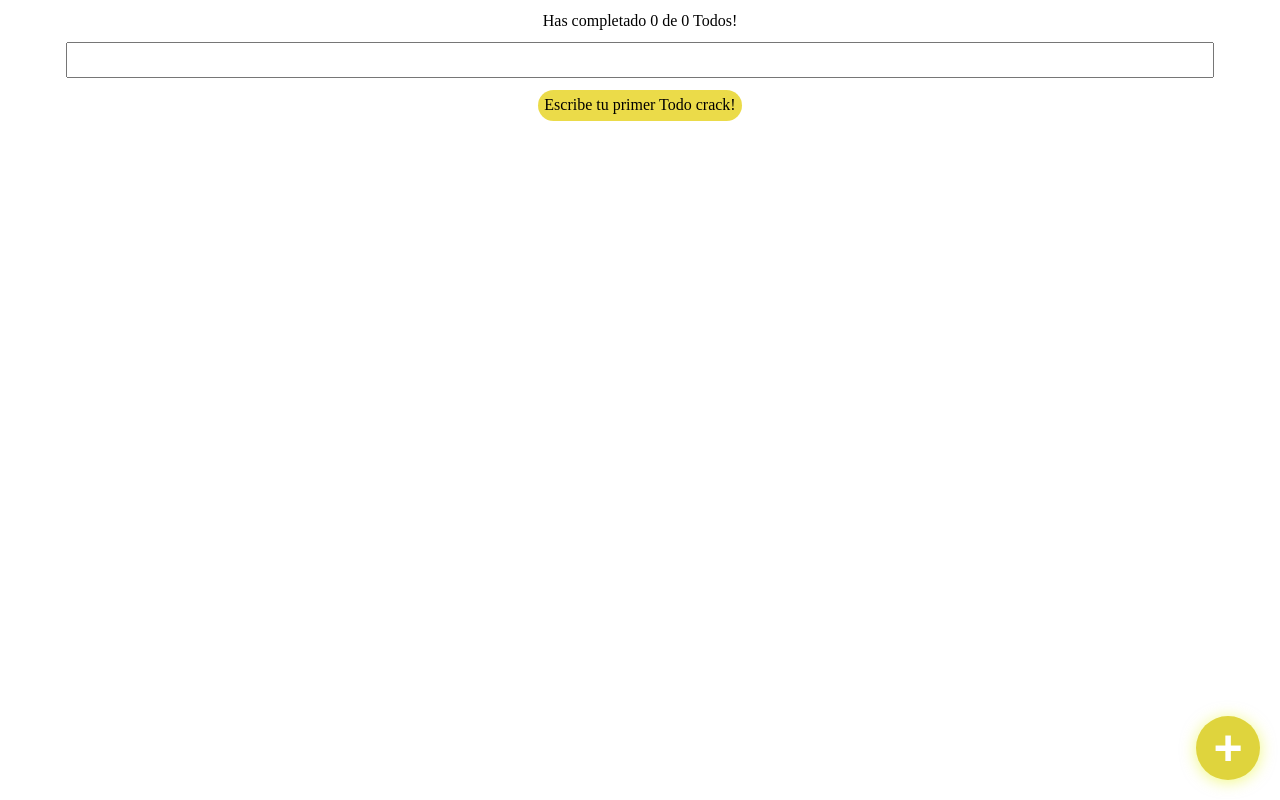
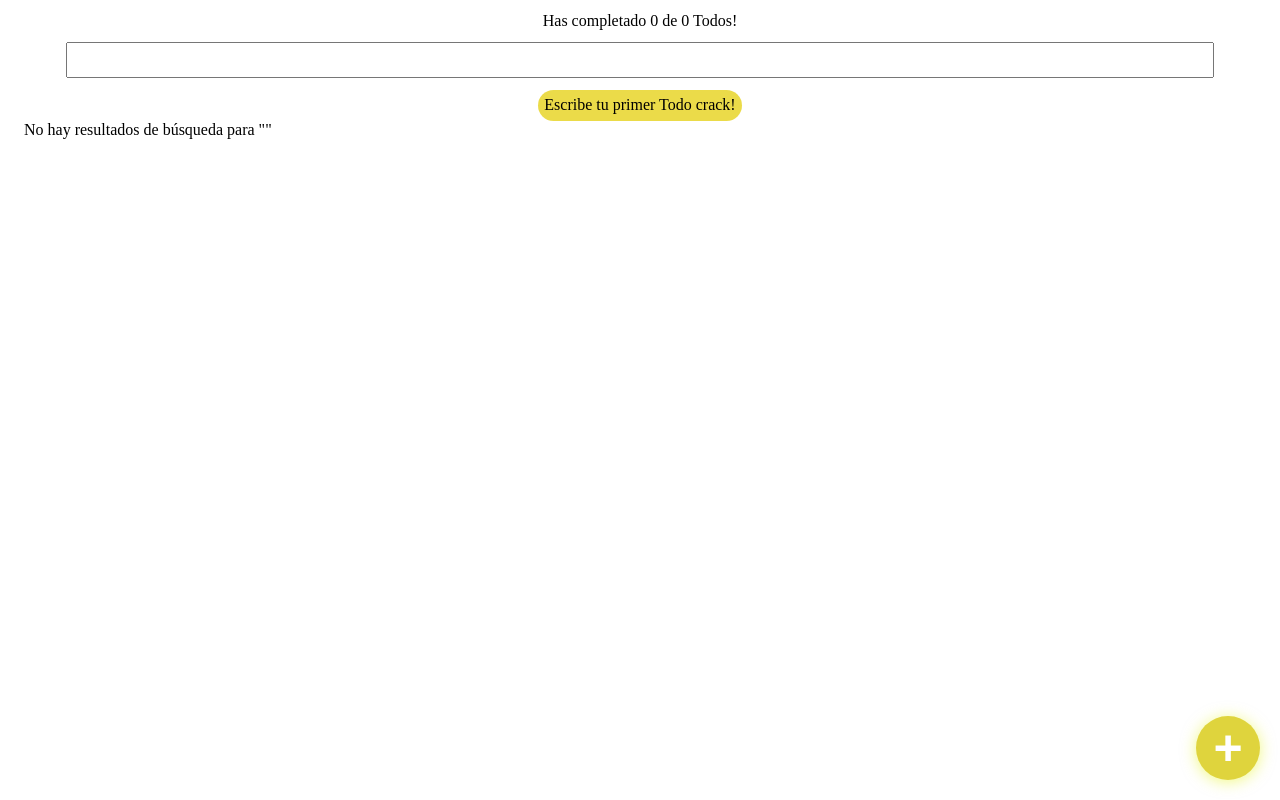
Before and after one commit to AlbertoDesastre/TodoList_App, a React (Create React App) app: page / in a window 1280 px wide. Built offline with nearby package versions, Linux system fonts and the light colour scheme.

Commit message:
Add aditional checkings for Todos not found. Add render function with parameter

```diff
--- a/src/components/App/App.js
+++ b/src/components/App/App.js
@@ -53,6 +53,11 @@ function App() {
         onError={() => <ErrorComponent />}
         onEmptyTodos={() => <EmptyTodos />}
         searchedTodos={searchedTodos}
+        onEmptySearchResult={(searchText) => (
+          <p>No hay resultados de búsqueda para "{searchText}" </p>
+        )}
+        searchText={searchValue}
+        todos={todos}
         render={(todo) => (
           <TodoItem
             todo={todo}
--- a/src/components/TodoList/TodoList.jsx
+++ b/src/components/TodoList/TodoList.jsx
@@ -1,15 +1,20 @@
 import "./TodoList.scss";
 
 const TodoList = (props) => {
-  console.log(props);
+  console.log(props.searchTextt);
   return (
     <section className="todoList-container">
       {/*  Si recibe "error" o "loading" cargará la función "onError" o
       "onLoading" */}
       {props.error && props.onError()}
       {props.loading && props.onLoading()}
-      {!props.loading && !props.searchedTodos?.length && props.onEmptyTodos()}
+      {!props.loading && !props.todos.length && props.onEmptyTodos()}
 
+      {/* Si al buscar un todo, no lo encuentra, significa que el "valor de busqueda"
+      o "searchValue" no coincide con ningún Todo registrado y salta el <p> */}
+      {!props.loading &&
+        !props.searchedTodos?.length &&
+        props.onEmptySearchResult(props.searchText)}
       <ul className="ul-todoList">{props.searchedTodos.map(props.render)}</ul>
     </section>
   );
--- a/src/components/TodoSearch/TodoSearch.jsx
+++ b/src/components/TodoSearch/TodoSearch.jsx
@@ -12,7 +12,7 @@ const TodoSearch = ({ searchValue, setSearchValue }) => {
   Si hago la opción arriba comentada, y pulsas cualquier tecla, en la consola te mostrará el valor antiguo todo el rato.
   */
   const onChangeSearchValue = (e) => {
-    console.log(e.target.value);
+    /*  console.log(e.target.value); */
     setSearchValue(e.target.value);
   };
 
```
